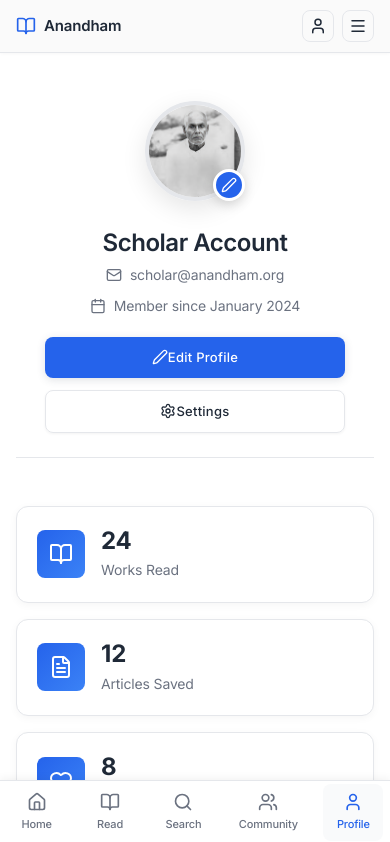
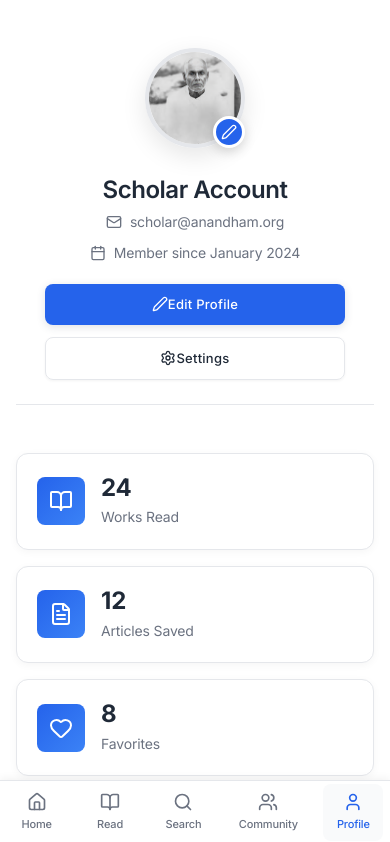
Before and after one commit to cbabi2023/anandham, a Next.js app: page /profile in a window 390 px wide. Shown: the top 842 px of the page. Built offline with nearby package versions, Linux system fonts and the light colour scheme.

Commit message:
Fix: Keep navbar hidden on mobile profile page

```diff
--- a/app/globals.css
+++ b/app/globals.css
@@ -1521,8 +1521,9 @@ section::before {
   }
 
   /* Show header on profile page mobile */
+  /* Keep navbar hidden on profile page mobile */
   .profile-page .navbar {
-    display: block !important;
+    display: none !important;
   }
 
   /* Mobile hero improvements */
```
